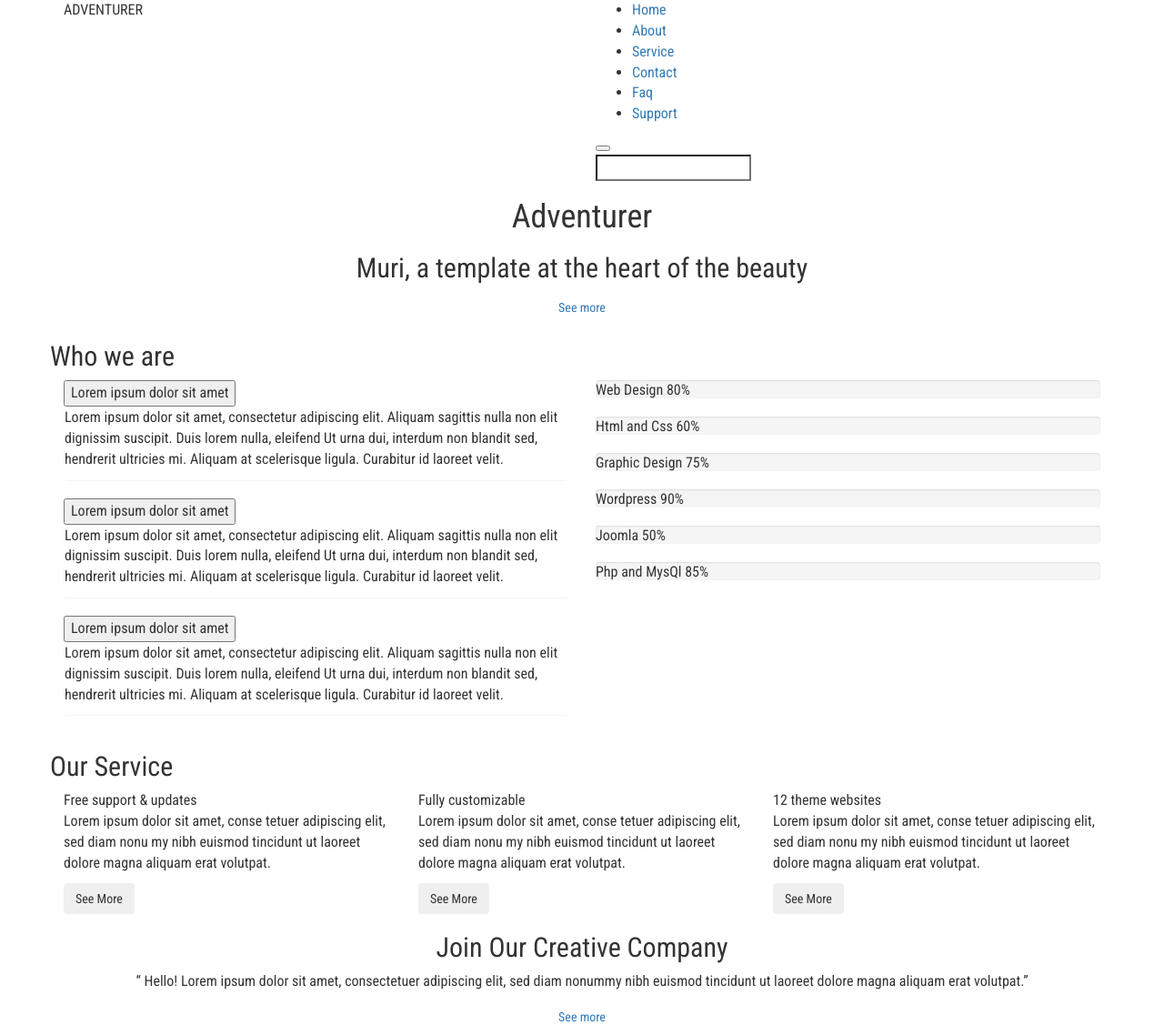
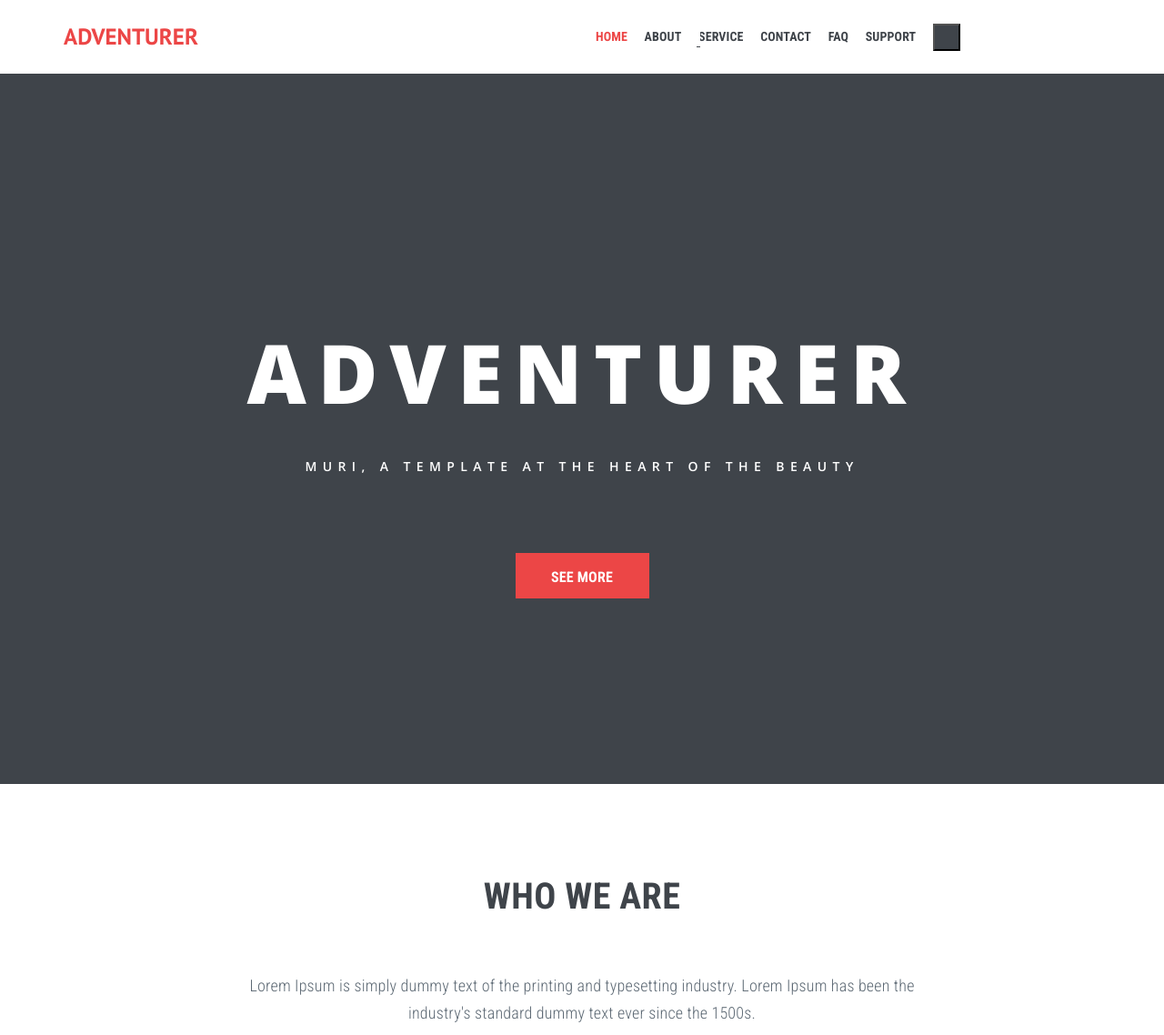
Before and after one commit to AAtamaniuk/Adventurer, a website: page src/index.html in a window 1280 px wide. Shown: the top 1138 px of the page at 91% size. Drawn offline with nearby package versions, Linux system fonts and the light colour scheme; files that its build step writes are made by us from their sources.

Commit message:
Add styles for header and intro :waxing_crescent_moon:

```diff
--- /dev/null
+++ b/src/sass/components/about.scss
@@ -0,0 +1,11 @@
+@import "../vars.scss";
+@import "../mixins.scss";
+
+.about__title {
+  margin-top: 100px;
+  margin-bottom: 60px;
+}
+
+.about__subtitle {
+  margin-bottom: 65px;
+}
--- /dev/null
+++ b/src/sass/components/accordion.scss
@@ -0,0 +1,38 @@
+@import "../vars.scss";
+@import "../mixins.scss";
+
+.accordion {
+  width: 100%;
+  margin-bottom: 10px;
+}
+
+.accordion__header {
+  max-width: 100%;
+  overflow: hidden;
+  text-overflow: ellipsis;
+  background-color: $charcoal-grey;
+  font-family: $intro-font;
+  font-size: 16px;
+  font-weight: 600;
+  font-style: normal;
+  font-stretch: normal;
+  letter-spacing: -0.8px;
+  color: white;
+  padding: 17px;
+}
+
+.accordion__panel {
+  padding: 34px 63px 37px 23px;
+  border: 1px solid hsla(0, 0%, 54%, 0.5);
+}
+
+.accordion__panel p {
+  font-size: 14px;
+  font-weight: normal;
+  font-style: normal;
+  font-stretch: condensed;
+  line-height: 1.43;
+  letter-spacing: normal;
+  text-align: left;
+  color: $text-black;
+}
--- a/src/sass/components/header.scss
+++ b/src/sass/components/header.scss
@@ -1,2 +1,17 @@
 @import "../vars.scss";
 @import "../mixins.scss";
+
+.header {
+  height: $header-height;
+}
+
+.logo {
+  font-family: $logo-font;
+  font-size: 25px;
+  font-weight: bold;
+  font-style: normal;
+  font-stretch: normal;
+  text-align: right;
+  color: $tomato;
+  line-height: $header-height;
+}
--- /dev/null
+++ b/src/sass/components/intro.scss
@@ -0,0 +1,36 @@
+@import "../vars.scss";
+@import "../mixins.scss";
+
+.intro {
+  height: 781px;
+  background-color: $charcoal-grey;
+}
+
+.intro__title {
+  font-family: $intro-font;
+  color: white;
+  margin-top: 267px;
+  margin-bottom: 33px;
+  font-size: 90px;
+  font-weight: 800;
+  font-style: normal;
+  font-stretch: normal;
+  line-height: normal;
+  letter-spacing: 12.6px;
+  text-transform: uppercase;
+}
+
+.intro__subtitle {
+  font-family: $intro-font;
+  color: white;
+  margin-bottom: 86px;
+  font-size: 14px;
+  font-weight: 600;
+  font-style: normal;
+  font-stretch: normal;
+  line-height: normal;
+  letter-spacing: 6.4px;
+  text-transform: uppercase;
+}
+
+.intro__btn {}
--- /dev/null
+++ b/src/sass/components/nav.scss
@@ -0,0 +1,48 @@
+@import "../vars.scss";
+@import "../mixins.scss";
+
+.nav {
+  display: inline-block;
+  vertical-align: middle;
+  transition: 0.3s;
+}
+
+.nav__list {
+  margin-bottom: 0;
+}
+
+.nav__item {
+  display: inline-block;
+  vertical-align: bottom;
+  margin-right: 15px;
+}
+
+.nav__link {
+  font-family: $main-font;
+  font-size: 14px;
+  font-weight: bold;
+  font-style: normal;
+  font-stretch: condensed;
+  //line-height: normal;
+  letter-spacing: 0.1px;
+  text-align: center;
+  color: $charcoal-grey;
+  text-transform: uppercase;
+  line-height: $header-height;
+  &:hover {
+    color: $tomato;
+    text-decoration: none;
+  }
+  &:active,
+  &:focus {
+    color: $charcoal-grey;
+    opacity: 0.7;
+    text-decoration: none;
+    outline: none;
+  }
+}
+
+.nav__link--active {
+  color: $tomato;
+  cursor: default;
+}
--- /dev/null
+++ b/src/sass/components/search.scss
@@ -0,0 +1,40 @@
+@import "../vars.scss";
+@import "../mixins.scss";
+
+.search {
+  position: relative;
+  display: inline-block;
+  vertical-align: middle;
+}
+
+.search__form {}
+
+.search__input {
+  position: absolute;
+  top: 1px;
+  left: -260px;
+  display: block;
+  width: 0;
+  border: none;
+  border-bottom: 1px solid $charcoal-grey;
+  transition: 0.3s;
+  font-weight: bold;
+  font-size: 16px;
+  color: $charcoal-grey;
+
+  &:focus {
+    outline: none;
+  }
+}
+
+.search__input.show {
+  width: 250px;
+}
+
+.search__toggle {
+  width: 30px;
+  height: 30px;
+  display: inline-block;
+  vertical-align: middle;
+  background-color: $charcoal-grey;
+}
--- a/src/sass/global.scss
+++ b/src/sass/global.scss
@@ -13,3 +13,69 @@ body {
   font-family: $main-font;
   font-size: 16px;
 }
+
+ul {
+  list-style: none;
+  padding-left: 0;
+}
+
+
+
+///////////////////////////////////////////////////////////////////////////////////////////////////////////////////////
+
+.btn--main {
+  width: 147px;
+  height: 50px;
+  padding: 0 10px;
+  vertical-align: middle;
+  line-height: 50px;
+  background-color: $tomato;
+  font-size: 16px;
+  font-weight: bold;
+  font-style: normal;
+  font-stretch: condensed;
+  letter-spacing: 0.2px;
+  text-align: center;
+  color: white;
+  border-radius: 0;
+  overflow: hidden;
+  text-overflow: ellipsis;
+  text-transform: uppercase;
+  transition: 0.3s;
+  border: 2px solid transparent;
+
+  &:hover {
+    background-color: white;
+    color: $tomato;
+    border: 2px solid $tomato;
+  }
+}
+
+.section-title {
+  font-size: 40px;
+  font-weight: bold;
+  font-style: normal;
+  font-stretch: condensed;
+  line-height: normal;
+  letter-spacing: 0.4px;
+  text-align: center;
+  color: $charcoal-grey;
+  text-transform: uppercase;
+}
+
+.section-subtitle {
+  margin: 0 auto;
+  max-width: 800px;
+  font-size: 18px;
+  font-weight: 300;
+  font-style: normal;
+  font-stretch: condensed;
+  line-height: 1.67;
+  letter-spacing: 0.2px;
+  text-align: center;
+  color: $slate-grey;
+}
+
+.section-title--inverted {
+  color: white;
+}
--- a/src/sass/style.scss
+++ b/src/sass/style.scss
@@ -2,3 +2,8 @@
 @import "global.scss";
 @import "components/header.scss";
 @import "components/footer.scss";
+@import "components/nav.scss";
+@import "components/intro.scss";
+@import "components/search.scss";
+@import "components/accordion.scss";
+@import "components/about.scss";
--- a/src/sass/vars.scss
+++ b/src/sass/vars.scss
@@ -1,14 +1,13 @@
 // Colors
 
-$main-color:                hsl(101, 46%, 51%);
-$link-color:                hsl(138, 66%, 46%);
-$link-hover-color:          hsl(138, 66%, 29%);
-$away-color:                hsl(0, 0%, 18%);
-$info-color:                hsl(193, 47%, 55%);
-$info-color--hover:         hsl(193, 37%, 40%);
-$warning-color:             hsl(47, 99%, 47%);
-$warning-color--hover:      hsl(42, 89%, 39%);
-$subtitle-border-color:     hsl(48, 100%, 51%);
+
+$tomato: hsl(0, 81%, 60%);
+
+$charcoal-grey: hsl(213, 8%, 27%);
+$slate-grey: hsl(209, 11%, 41%);
+$pinkish-grey: hsl(0, 0%, 75%);
+$text-black: hsl(0, 0%, 20%);
+
 
 //Fonts
 
@@ -28,3 +27,5 @@ $tablet-max:   991px;
 $laptop-min:   992px;
 $laptop-max:  1199px;
 $desktop-min: 1200px;
+
+$header-height: 81px;
--- a/src/template/about.html
+++ b/src/template/about.html
@@ -1,30 +1,44 @@
 <div class="container">
   <div class="row">
-    <h2 class="section-title">Who we are</h2>
+    <h2 class="section-title about__title">Who we are</h2>
+    <p class="section-subtitle about__subtitle">Lorem Ipsum is simply dummy text of the printing and typesetting industry. Lorem Ipsum has been the industry's standard dummy text ever since the 1500s.</p>
     <div class="col-md-6 col-md-12">
-      <button class="accordion">Lorem ipsum dolor sit amet</button>
-      <div class="panel">
+      <div class="accordion">
+        <div class="accordion__header">Lorem ipsum dolor sit amet</div>
+        <div class="accordion__panel">
           <p>
-          Lorem ipsum dolor sit amet, consectetur adipiscing elit. Aliquam sagittis nulla non elit dignissim suscipit. Duis lorem nulla, eleifend
-          Ut urna dui, interdum non blandit sed, hendrerit ultricies mi. Aliquam at scelerisque ligula. Curabitur id laoreet velit.
+            Lorem ipsum dolor sit amet, consectetur adipiscing elit. Aliquam sagittis nulla non elit dignissim suscipit.
+            Duis lorem nulla, eleifend
+            Ut urna dui, interdum non blandit sed, hendrerit ultricies mi. Aliquam at scelerisque ligula. Curabitur id
+            laoreet velit.
           </p>
         </div>
+      </div>
 
-      <button class="accordion">Lorem ipsum dolor sit amet</button>
-      <div class="panel">
+      <div class="accordion">
+        <div class="accordion__header">Lorem ipsum dolor sit amet</div>
+        <div class="accordion__panel">
           <p>
-          Lorem ipsum dolor sit amet, consectetur adipiscing elit. Aliquam sagittis nulla non elit dignissim suscipit. Duis lorem nulla, eleifend
-          Ut urna dui, interdum non blandit sed, hendrerit ultricies mi. Aliquam at scelerisque ligula. Curabitur id laoreet velit.
+            Lorem ipsum dolor sit amet, consectetur adipiscing elit. Aliquam sagittis nulla non elit dignissim suscipit.
+            Duis lorem nulla, eleifend
+            Ut urna dui, interdum non blandit sed, hendrerit ultricies mi. Aliquam at scelerisque ligula. Curabitur id
+            laoreet velit.
           </p>
         </div>
+      </div>
 
-      <button class="accordion">Lorem ipsum dolor sit amet</button>
-      <div class="panel">
+      <div class="accordion">
+        <div class="accordion__header">Lorem ipsum dolor sit amet</div>
+        <div class="accordion__panel">
           <p>
-          Lorem ipsum dolor sit amet, consectetur adipiscing elit. Aliquam sagittis nulla non elit dignissim suscipit. Duis lorem nulla, eleifend
-          Ut urna dui, interdum non blandit sed, hendrerit ultricies mi. Aliquam at scelerisque ligula. Curabitur id laoreet velit.
+            Lorem ipsum dolor sit amet, consectetur adipiscing elit. Aliquam sagittis nulla non elit dignissim suscipit.
+            Duis lorem nulla, eleifend
+            Ut urna dui, interdum non blandit sed, hendrerit ultricies mi. Aliquam at scelerisque ligula. Curabitur id
+            laoreet velit.
           </p>
         </div>
+      </div>
+
     </div>
     <div class="col-md-6 col-md-12">
       <div class="progress about__progress">
--- a/src/template/header.html
+++ b/src/template/header.html
@@ -8,7 +8,7 @@
         <nav class="nav">
           <ul class="nav__list">
             <!--TODO add link-->
-            <li class="nav__item"><a href="#" class="nav__link">Home</a></li>
+            <li class="nav__item"><a href="#" class="nav__link nav__link--active">Home</a></li>
             <li class="nav__item"><a href="#" class="nav__link">About</a></li>
             <li class="nav__item"><a href="#" class="nav__link">Service</a></li>
             <li class="nav__item"><a href="#" class="nav__link">Contact</a></li>
```
Also changed, not shown: build/css/style.css, build/css/style.min.css, build/index.html. Lines whose indentation alone changed are shown as unchanged.
